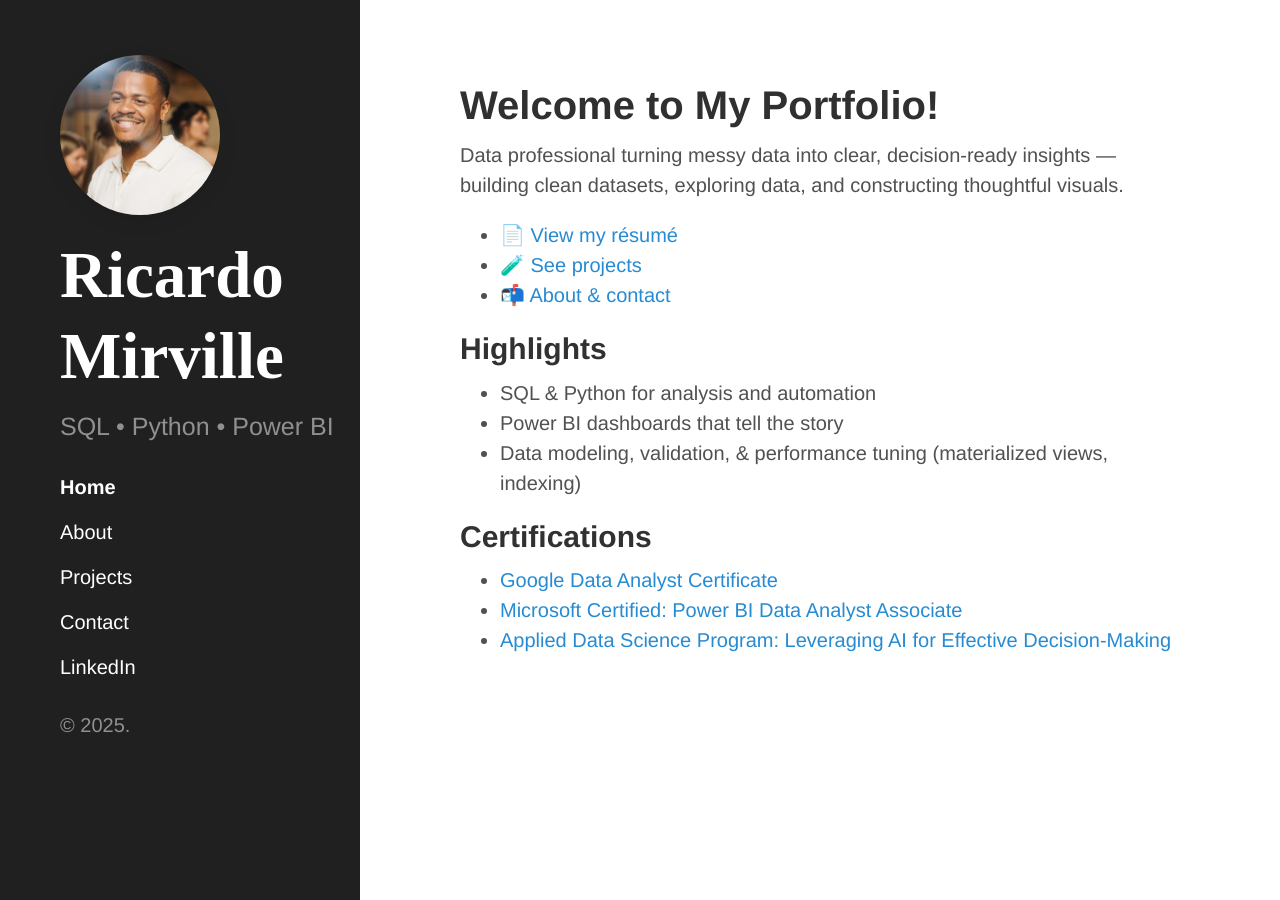
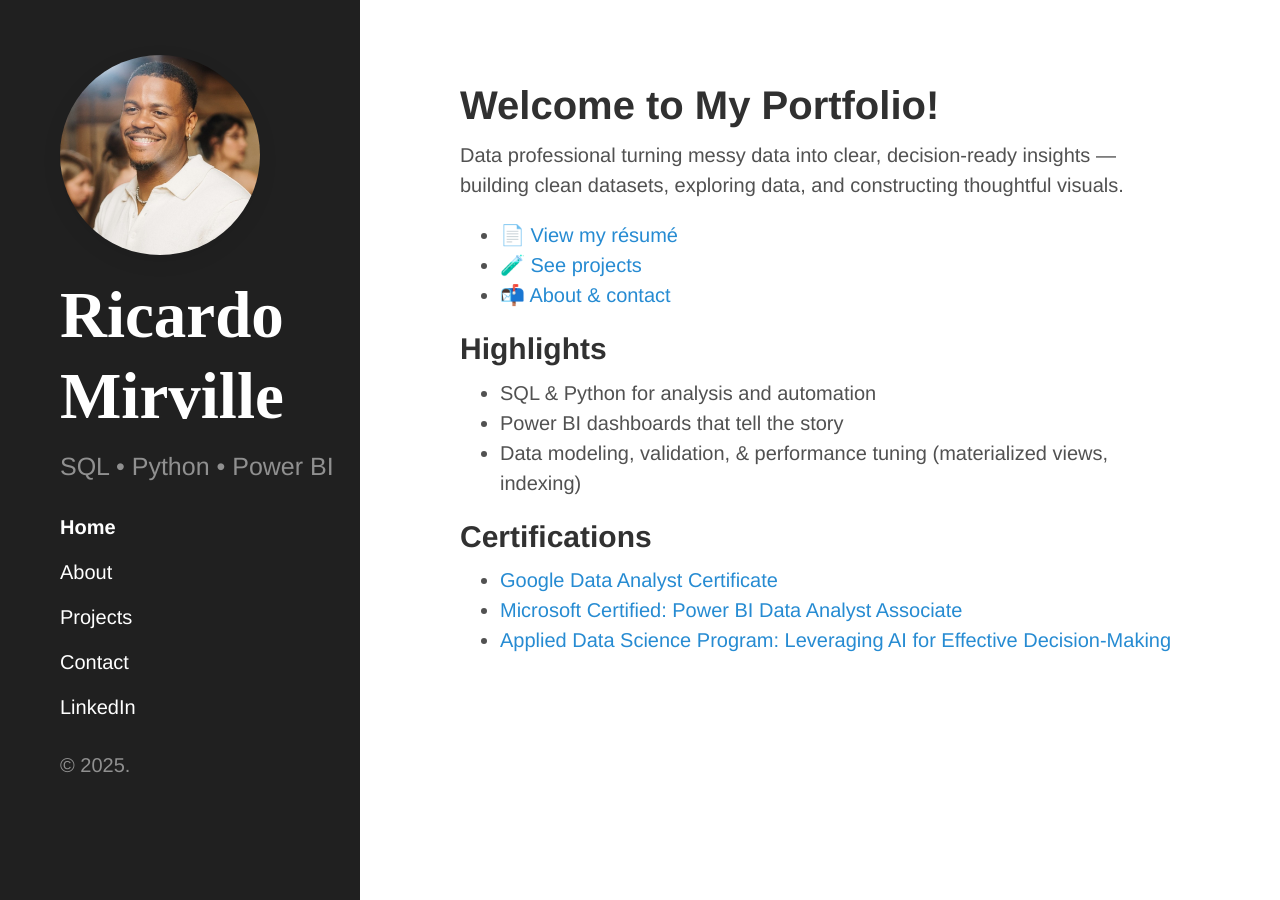
Before and after one commit to RicardoBMirville/Portfolio, a Jekyll site: the page built from index.md, in a window 1280 px wide. Built offline with Jekyll 4.4.1, drawn with Linux system fonts in a browser that asks for light colours.

Commit message:
Update custom.css

```diff
--- a/assets/css/custom.css
+++ b/assets/css/custom.css
@@ -34,8 +34,8 @@
 
 /* (Optional) tweak avatar size/spacing if you want a bit smaller */
 .img-avatar {
-  width: 160px;       /* was 160px; pick what you like */
-  height: 160px;
+  width: 200px;       /* was 160px; pick what you like */
+  height: 200px;
   margin-bottom: 1rem;
 }
 
```
